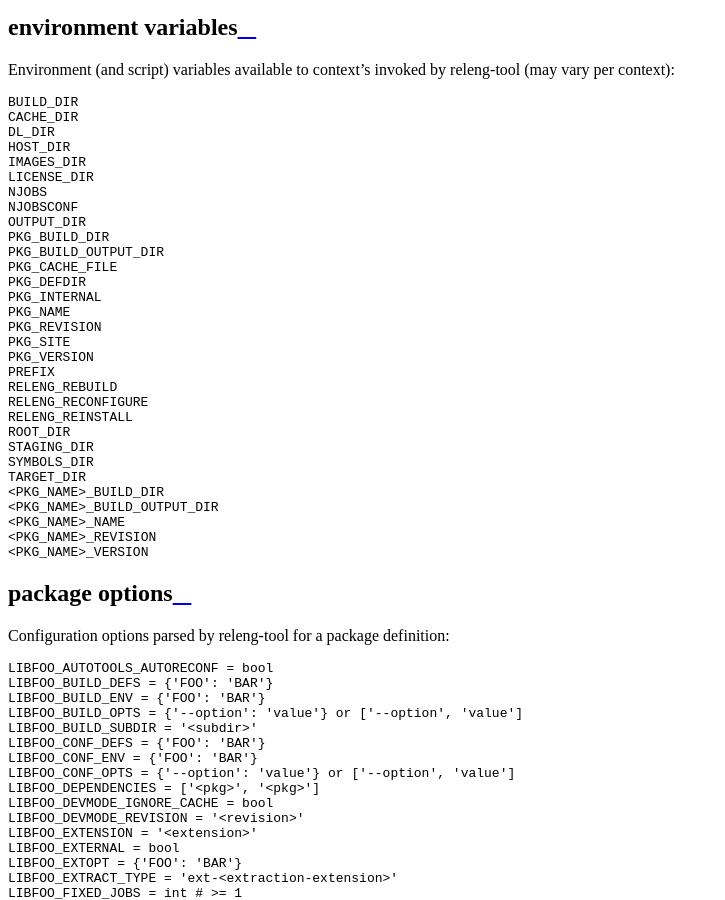
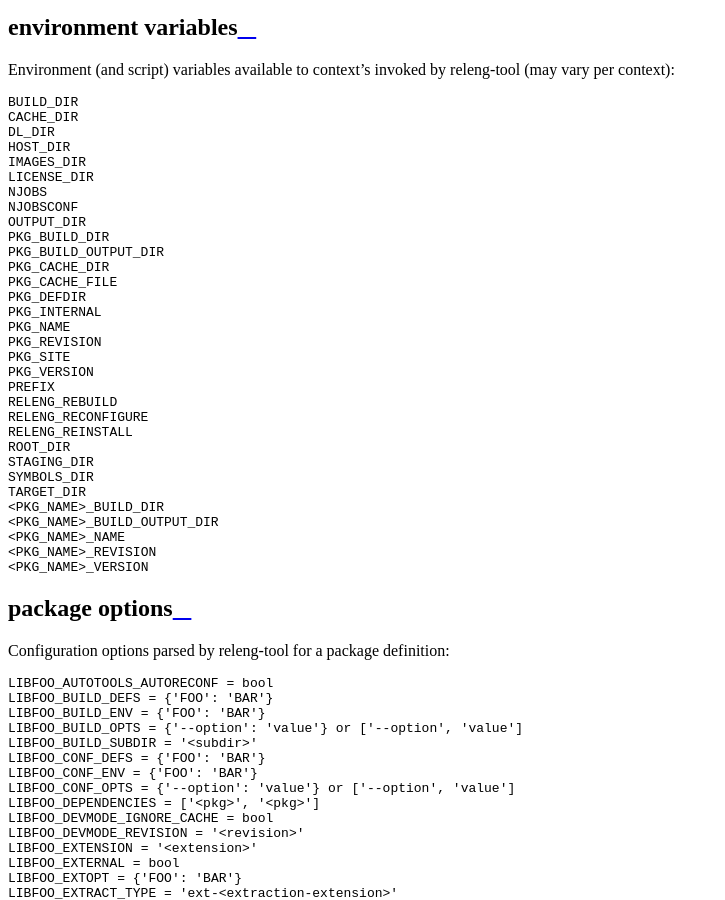
Before and after one commit to releng-tool/releng-tool, a Sphinx documentation site: the page built from Documentation/annex-a.rst, in a window 1280 px wide and 900 px high, scrolled down 1131 px. Shown: the whole window, without its empty margins (0-725 px from the left). Built offline with Sphinx 7.4.7 and the Read the Docs theme 2.0.0, drawn with Linux system fonts in a browser that asks for light colours.

Commit message:
Documentation: adding new package  cache directory environment variable
When processing package stages, the package's cache directory is now
available through the `PKG_CACHE_DIR` environment key; updating.

Signed-off-by: James Knight <james.d.knight@live.com>

```diff
--- a/Documentation/annex-a.rst
+++ b/Documentation/annex-a.rst
@@ -44,6 +44,7 @@ releng-tool (may vary per context):
    OUTPUT_DIR
    PKG_BUILD_DIR
    PKG_BUILD_OUTPUT_DIR
+   PKG_CACHE_DIR
    PKG_CACHE_FILE
    PKG_DEFDIR
    PKG_INTERNAL
```
Also changed, not shown: 1 other file.
